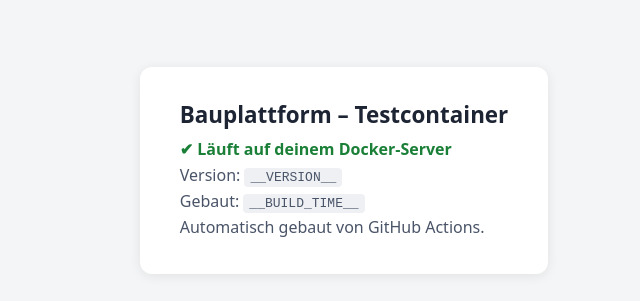
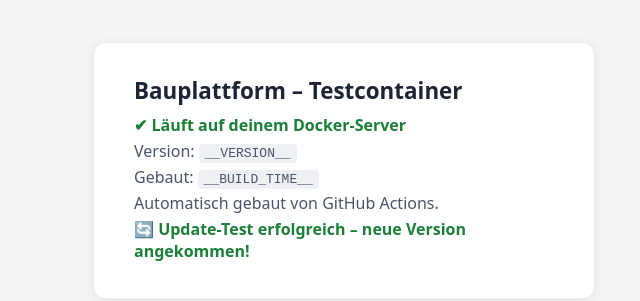
Before and after one commit to MatthiasKnauff/bauplattform, a plain HTML site: page hello/index.html in a window 1280 px wide. Shown: the part 230-531 px from the top of the page, without its empty margins (296-936 px from the left). Drawn offline with Linux system fonts and the light colour scheme.

Commit message:
Update-Test: Hinweiszeile auf der Testseite
Co-Authored-By: Claude Opus 5.5 <noreply@anthropic.com>
Claude-Session: https://claude.ai/code/session_01WwNrEBfv58CFRwW4rT7LNz

```diff
--- a/hello/index.html
+++ b/hello/index.html
@@ -22,6 +22,7 @@
     <p>Version: <code>__VERSION__</code></p>
     <p>Gebaut: <code>__BUILD_TIME__</code></p>
     <p>Automatisch gebaut von GitHub Actions.</p>
+    <p class="ok">🔄 Update-Test erfolgreich – neue Version angekommen!</p>
   </div>
 </body>
 </html>
```
